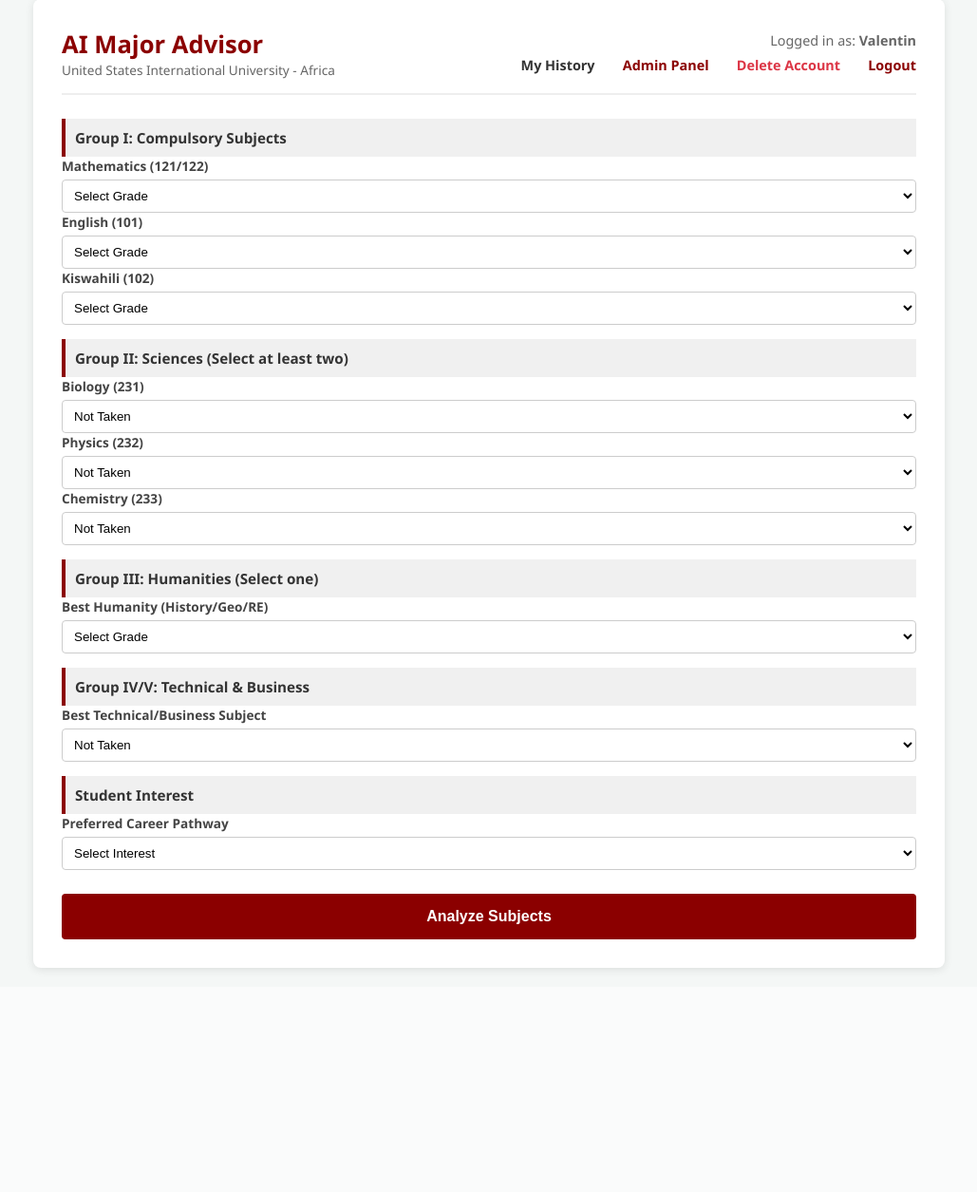
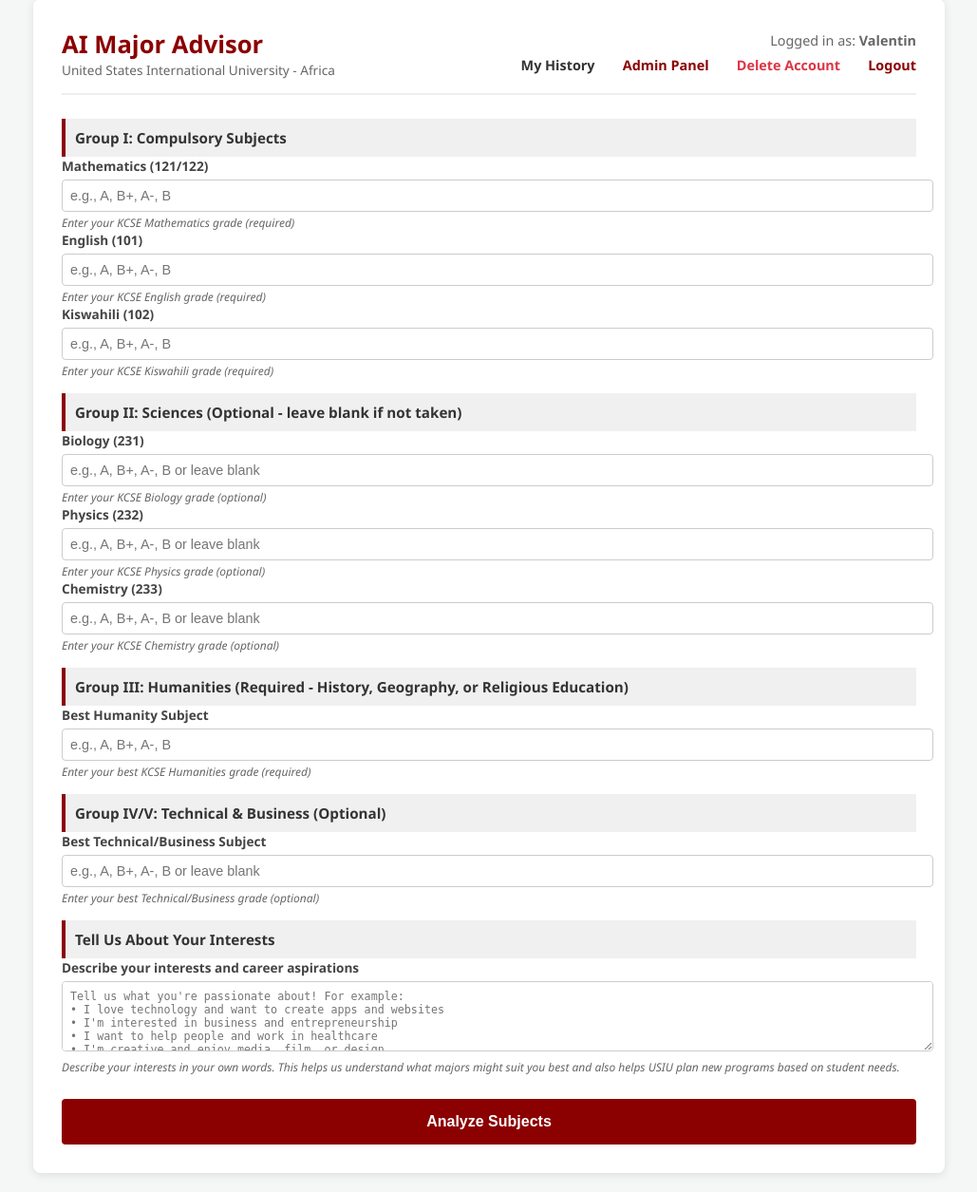
Before and after one commit to vzirimwabagabo/Major_advisor, a Flask app: page / in a window 1280 px wide. Shown: the part 21-1276 px from the top of the page at 95% size, without its empty margins (125-1154 px from the left). Before the commit the page ends 1045 px from the top, so only its background shows below. Run offline with Flask 3, Linux system fonts and the light colour scheme; a user stored in the database is signed in.

Commit message:
Transform user experience: Interactive grade input and natural language interests
- Changed grade inputs from dropdowns to flexible text fields
- Users can now type grades like 'A', 'B+', 'a-', etc. with smart parsing
- Replaced interest dropdown with natural language text area
- Added AI-powered interest analysis using keyword matching
- Users can describe interests freely (e.g., 'I love technology and coding')
- System detects interests and maps to appropriate academic pathways
- Enhanced data collection: stores raw user inputs for trend analysis
- Added helpful guidance text and examples throughout the form
- Improved accessibility and user engagement
- Better for gathering insights on student needs for new program development

```diff
--- a/app.py
+++ b/app.py
@@ -4,7 +4,8 @@
 from flask_bcrypt import Bcrypt
 from recommendations import (
     get_major_by_rules, determine_best_fit, check_eligibility,
-    MAJOR_TO_SCHOOL, INTEREST_MAP, VALID_GRADES, generate_report
+    MAJOR_TO_SCHOOL, INTEREST_MAP, VALID_GRADES, generate_report,
+    parse_grade_input, analyze_interest_text
 )
 from model_training import save_recommendation_data, get_recommendation_statistics
 from datetime import datetime
@@ -354,20 +355,27 @@
 def predict():
     try:
         # ===== 1. CAPTURE AND VALIDATE INPUTS =====
-        # Convert grade letters to points using shared mapping
-        math_pt = VALID_GRADES.get(request.form.get('math', '').upper(), 0)
-        eng_pt = VALID_GRADES.get(request.form.get('english', '').upper(), 0)
-        kisw_pt = VALID_GRADES.get(request.form.get('kiswahili', '').upper(), 0)
-        bio_pt = VALID_GRADES.get(request.form.get('biology', 'NOT TAKEN').upper(), 0)
-        phy_pt = VALID_GRADES.get(request.form.get('physics', 'NOT TAKEN').upper(), 0)
-        chem_pt = VALID_GRADES.get(request.form.get('chemistry', 'NOT TAKEN').upper(), 0)
-        hum_pt = VALID_GRADES.get(request.form.get('humanities', '').upper(), 0)
-        tech_pt = VALID_GRADES.get(request.form.get('tech_bus', 'NOT TAKEN').upper(), 0)
-        interest_str = request.form.get('interest', 'Undecided')
+        # Parse flexible grade inputs
+        math_pt = parse_grade_input(request.form.get('math', '').strip())
+        eng_pt = parse_grade_input(request.form.get('english', '').strip())
+        kisw_pt = parse_grade_input(request.form.get('kiswahili', '').strip())
+        bio_pt = parse_grade_input(request.form.get('biology', '').strip()) if request.form.get('biology', '').strip() else 0
+        phy_pt = parse_grade_input(request.form.get('physics', '').strip()) if request.form.get('physics', '').strip() else 0
+        chem_pt = parse_grade_input(request.form.get('chemistry', '').strip()) if request.form.get('chemistry', '').strip() else 0
+        hum_pt = parse_grade_input(request.form.get('humanities', '').strip())
+        tech_pt = parse_grade_input(request.form.get('tech_bus', '').strip()) if request.form.get('tech_bus', '').strip() else 0
+
+        # Analyze natural language interest input
+        interest_text = request.form.get('interest', '').strip()
+        interest_code, detected_interests = analyze_interest_text(interest_text)
 
         # ===== 2. VALIDATE COMPULSORY SUBJECTS =====
         if math_pt == 0 or eng_pt == 0 or kisw_pt == 0:
-            flash('❌ Group I subjects (Math, English, Kiswahili) are COMPULSORY in KCSE.', 'danger')
+            flash('❌ Group I subjects (Math, English, Kiswahili) are COMPULSORY in KCSE. Please enter valid grades.', 'danger')
+            return redirect(url_for('index'))
+
+        if hum_pt == 0:
+            flash('❌ Please enter a valid grade for your Humanities subject.', 'danger')
             return redirect(url_for('index'))
 
         # ===== 3. PREPARE SCORES DICTIONARY =====
@@ -383,16 +391,16 @@
         }
 
         # ===== 4. DETERMINE INTEREST AND ELIGIBILITY =====
-        if interest_str == 'Undecided':
+        if interest_code == -1:  # Undecided/unclear interests
             # For undecided: calculate best fit
-            interest_code, best_fit, field_scores = determine_best_fit(scores)
+            interest_code_alt, best_fit, field_scores = determine_best_fit(scores)
+            final_interest_code = interest_code_alt
             is_eligible = True
             guidance_msg = ""
             undecided_mode = True
-            alternative_msg = f"Since you were undecided, we analyzed your strengths across all fields. Your best fit is <strong>{best_fit}</strong>."
+            alternative_msg = f"Based on your description, we analyzed your interests and academic strengths. Your best fit appears to be in <strong>{best_fit}</strong>."
         else:
             # For decided students: check eligibility
-            interest_code = INTEREST_MAP.get(interest_str, 0)
             is_eligible, guidance_msg = check_eligibility(interest_code, scores)
             undecided_mode = False
             alternative_msg = ""
@@ -435,7 +443,8 @@
             'chemistry': chem_pt,
             'humanities': hum_pt,
             'tech_business': tech_pt,
-            'interest': interest_str,
+            'interest_raw': interest_text,  # Store raw interest text
+            'interest_detected': detected_interests,  # Store detected interests
             'recommended_major': major,
             'school': school,
             'confidence': confidence,
@@ -453,7 +462,7 @@
             'Chemistry': f"{request.form.get('chemistry', 'N/A')} ({chem_pt}pts)" if chem_pt > 0 else "Not Taken",
             'Humanities': f"{request.form.get('humanities', 'N/A')} ({hum_pt}pts)",
             'Tech/Business': f"{request.form.get('tech_bus', 'N/A')} ({tech_pt}pts)" if tech_pt > 0 else "Not Taken",
-            'Interest': interest_str
+            'Your Interests': f'"{interest_text[:50]}..."' if len(interest_text) > 50 else f'"{interest_text}"'
         }
 
         # Combine explanations
--- a/templates/index.html
+++ b/templates/index.html
@@ -40,7 +40,9 @@
         }
 
         label { display: block; font-weight: 600; margin-bottom: 5px; font-size: 0.85em; color: #444; }
-        select { width: 100%; padding: 8px; border: 1px solid #ccc; border-radius: 4px; background: #fff; }
+        input[type="text"], textarea { width: 100%; padding: 8px; border: 1px solid #ccc; border-radius: 4px; background: #fff; font-size: 0.9em; }
+        input[type="text"]:focus, textarea:focus { border-color: #8B0000; outline: none; }
+        .help-text { font-size: 0.75em; color: #666; margin-top: 3px; font-style: italic; }
 
         button { width: 100%; background-color: #8B0000; color: white; padding: 15px; border: none; border-radius: 4px; font-size: 16px; cursor: pointer; margin-top: 25px; font-weight: bold; }
         button:hover { background-color: #a30000; }
@@ -117,112 +119,75 @@
 
         <div>
             <label>Mathematics (121/122)</label>
-            <select name="math" required>
-                <option value="" disabled selected>Select Grade</option>
-                <option value="A">A</option><option value="A-">A-</option>
-                <option value="B+">B+</option><option value="B">B</option>
-                <option value="B-">B-</option><option value="C+">C+</option>
-                <option value="C">C</option><option value="C-">C-</option>
-                <option value="D+">D+</option><option value="D">D</option>
-            </select>
+            <input type="text" name="math" placeholder="e.g., A, B+, A-, B" required>
+            <div class="help-text">Enter your KCSE Mathematics grade (required)</div>
         </div>
 
         <div>
             <label>English (101)</label>
-            <select name="english" required>
-                <option value="" disabled selected>Select Grade</option>
-                <option value="A">A</option><option value="A-">A-</option>
-                <option value="B+">B+</option><option value="B">B</option>
-                <option value="B-">B-</option><option value="C+">C+</option>
-                <option value="C">C</option>
-            </select>
+            <input type="text" name="english" placeholder="e.g., A, B+, A-, B" required>
+            <div class="help-text">Enter your KCSE English grade (required)</div>
         </div>
 
         <div>
             <label>Kiswahili (102)</label>
-            <select name="kiswahili" required>
-                <option value="" disabled selected>Select Grade</option>
-                <option value="A">A</option><option value="A-">A-</option>
-                <option value="B+">B+</option><option value="B">B</option>
-                <option value="B-">B-</option><option value="C+">C+</option>
-                <option value="C">C</option>
-            </select>
+            <input type="text" name="kiswahili" placeholder="e.g., A, B+, A-, B" required>
+            <div class="help-text">Enter your KCSE Kiswahili grade (required)</div>
         </div>
 
         <!-- GROUP II: SCIENCES -->
-        <div class="section-header">Group II: Sciences (Select at least two)</div>
+        <div class="section-header">Group II: Sciences (Optional - leave blank if not taken)</div>
 
         <div>
             <label>Biology (231)</label>
-            <select name="biology">
-                <option value="NOT TAKEN" selected>Not Taken</option>
-                <option value="A">A</option><option value="A-">A-</option>
-                <option value="B+">B+</option><option value="B">B</option>
-                <option value="B-">B-</option><option value="C+">C+</option>
-            </select>
+            <input type="text" name="biology" placeholder="e.g., A, B+, A-, B or leave blank">
+            <div class="help-text">Enter your KCSE Biology grade (optional)</div>
         </div>
 
         <div>
             <label>Physics (232)</label>
-            <select name="physics">
-                <option value="NOT TAKEN" selected>Not Taken</option>
-                <option value="A">A</option><option value="A-">A-</option>
-                <option value="B+">B+</option><option value="B">B</option>
-                <option value="B-">B-</option><option value="C+">C+</option>
-            </select>
+            <input type="text" name="physics" placeholder="e.g., A, B+, A-, B or leave blank">
+            <div class="help-text">Enter your KCSE Physics grade (optional)</div>
         </div>
 
         <div>
             <label>Chemistry (233)</label>
-            <select name="chemistry">
-                <option value="NOT TAKEN" selected>Not Taken</option>
-                <option value="A">A</option><option value="A-">A-</option>
-                <option value="B+">B+</option><option value="B">B</option>
-                <option value="B-">B-</option><option value="C+">C+</option>
-            </select>
+            <input type="text" name="chemistry" placeholder="e.g., A, B+, A-, B or leave blank">
+            <div class="help-text">Enter your KCSE Chemistry grade (optional)</div>
         </div>
 
         <!-- GROUP III: HUMANITIES -->
-        <div class="section-header">Group III: Humanities (Select one)</div>
+        <div class="section-header">Group III: Humanities (Required - History, Geography, or Religious Education)</div>
 
         <div>
-            <label>Best Humanity (History/Geo/RE)</label>
-            <select name="humanities" required>
-                <option value="" disabled selected>Select Grade</option>
-                <option value="A">A</option><option value="A-">A-</option>
-                <option value="B+">B+</option><option value="B">B</option>
-                <option value="B-">B-</option><option value="C+">C+</option>
-                <option value="C">C</option>
-            </select>
+            <label>Best Humanity Subject</label>
+            <input type="text" name="humanities" placeholder="e.g., A, B+, A-, B" required>
+            <div class="help-text">Enter your best KCSE Humanities grade (required)</div>
         </div>
 
         <!-- GROUP IV/V: APPLIED / BUSINESS -->
-        <div class="section-header">Group IV/V: Technical & Business</div>
+        <div class="section-header">Group IV/V: Technical & Business (Optional)</div>
 
         <div>
             <label>Best Technical/Business Subject</label>
-            <select name="tech_bus">
-                <option value="NOT TAKEN" selected>Not Taken</option>
-                <option value="A">A</option><option value="A-">A-</option>
-                <option value="B+">B+</option><option value="B">B</option>
-                <option value="B-">B-</option><option value="C+">C+</option>
-                <option value="C">C</option>
-            </select>
+            <input type="text" name="tech_bus" placeholder="e.g., A, B+, A-, B or leave blank">
+            <div class="help-text">Enter your best Technical/Business grade (optional)</div>
         </div>
 
         <!-- INTEREST -->
-        <div class="section-header">Student Interest</div>
+        <div class="section-header">Tell Us About Your Interests</div>
         <div class="full-width">
-            <label>Preferred Career Pathway</label>
-            <select name="interest" required>
-                <option value="" disabled selected>Select Interest</option>
-                <option value="Undecided">I am Undecided / Not Sure</option>
-                <option value="Technology & Engineering">Technology & Engineering</option>
-                <option value="Health Sciences">Health Sciences</option>
-                <option value="Business & Commerce">Business & Commerce</option>
-                <option value="Humanities & Social Sciences">Humanities & Social Sciences</option>
-                <option value="Creative Arts & Media">Creative Arts & Media</option>
-            </select>
+            <label>Describe your interests and career aspirations</label>
+            <textarea name="interest" rows="4" placeholder="Tell us what you're passionate about! For example:
+• I love technology and want to create apps and websites
+• I'm interested in business and entrepreneurship
+• I want to help people and work in healthcare
+• I'm creative and enjoy media, film, or design
+• I like understanding people and society
+• I'm not sure yet, but I enjoy science and problem-solving
+
+Be as specific as you want - this helps us give you better recommendations!" required></textarea>
+            <div class="help-text">Describe your interests in your own words. This helps us understand what majors might suit you best and also helps USIU plan new programs based on student needs.</div>
         </div>
 
         <button type="submit">Analyze Subjects</button>
```
Also changed, not shown: recommendations.py (+91 -0 lines), everydocs/ADMIN_DASHBOARD_GUIDE.md (renamed from ADMIN_DASHBOARD_GUIDE.md), everydocs/ADMIN_IMPLEMENTATION_SUMMARY.md (renamed from ADMIN_IMPLEMENTATION_SUMMARY.md), everydocs/ADMIN_QUICK_REFERENCE.md (renamed from ADMIN_QUICK_REFERENCE.md), everydocs/DEMO_GUIDE.md (renamed from DEMO_GUIDE.md), everydocs/DEPLOYMENT_CHECKLIST.md (renamed from DEPLOYMENT_CHECKLIST.md), everydocs/DEPLOYMENT_GUIDE.md (renamed from DEPLOYMENT_GUIDE.md), everydocs/EXECUTIVE_SUMMARY.md (renamed from EXECUTIVE_SUMMARY.md), everydocs/PROJECT_PRESENTATION.md (renamed from PROJECT_PRESENTATION.md), everydocs/REFACTORING_SUMMARY.md (renamed from REFACTORING_SUMMARY.md), everydocs/user.py (renamed from user.py), everydocs/view_database.py (renamed from view_database.py), instance/site.db, requirements.txt (line endings or trailing spaces).
